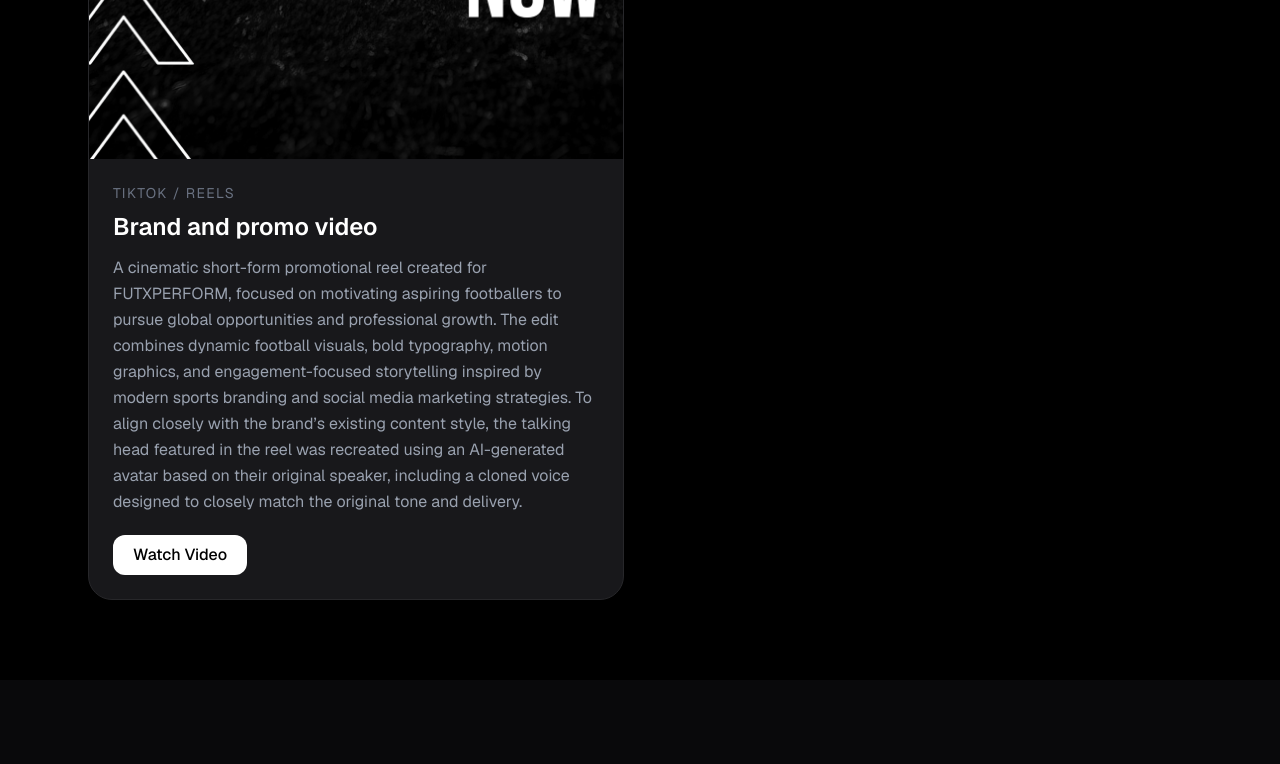
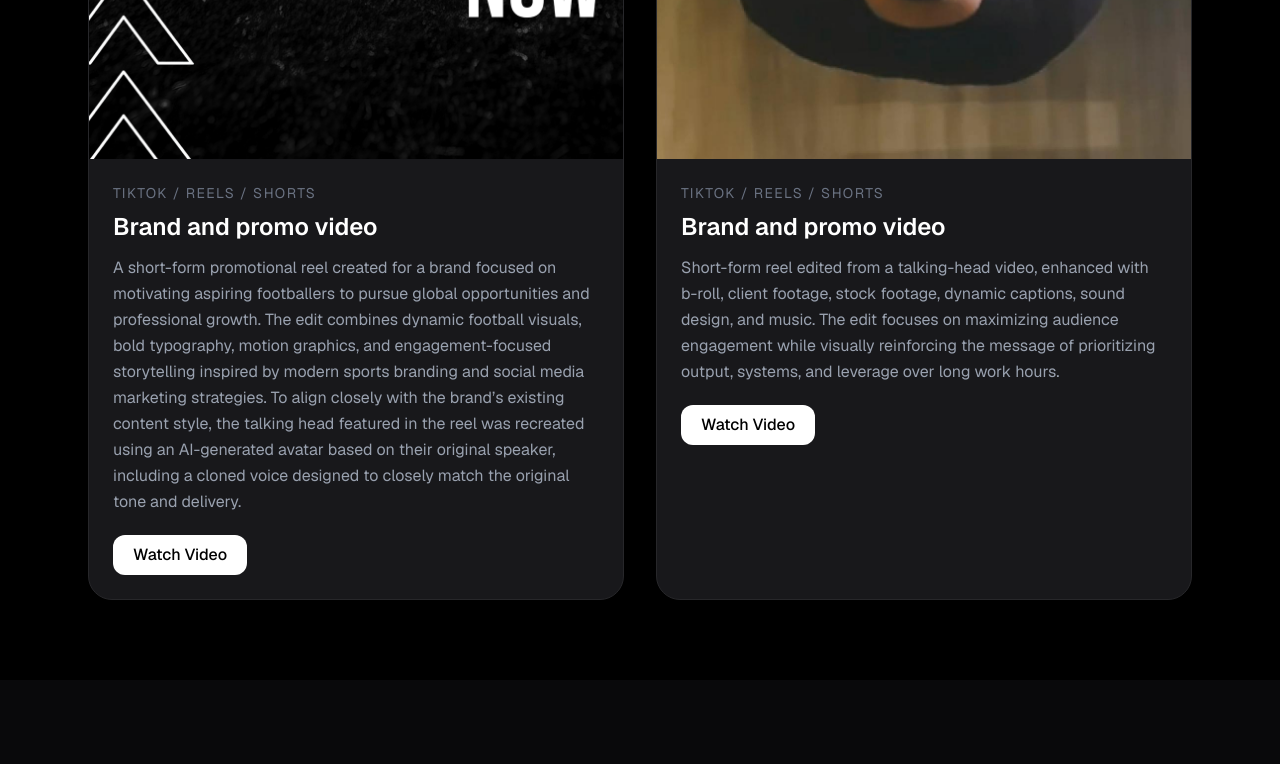
Before and after one commit to rovcuevas/rv-portfolio, a Next.js app: page / in a window 1280 px wide. Shown: the part 4039-4803 px from the top of the page. Built offline with nearby package versions, Linux system fonts and the light colour scheme.

Commit message:
Updated portfolio

```diff
--- a/src/app/page.js
+++ b/src/app/page.js
@@ -3,6 +3,7 @@
 import mtbImg from "../images/mtb.png";
 import ragleyImg from "../images/ragley.png";
 import kickstartImg from "../images/kickstart.png";
+import busyImg from "../images/busy.jpg";
 
 
 export default function PortfolioWebsite() {
@@ -39,7 +40,7 @@
 
     {
       title: "Pet Content Edit",
-      category: "Tiktok / Reels",
+      category: "Tiktok / Reels / Shorts",
       description:
         "A cinematic short-form reel featuring two curious outdoor cats exploring a peaceful garden, capturing cute and funny moments through smooth visuals and cozy natural lighting. Styled with a soft cinematic aesthetic and paired with a relaxing soundtrack, the video creates a wholesome and playful atmosphere perfect for TikTok and Reels.",
       image: ragleyImg,
@@ -49,13 +50,27 @@
 
     {
       title: "Brand and promo video",
-      category: "Tiktok / Reels",
+      category: "Tiktok / Reels / Shorts",
       description:
-        "A cinematic short-form promotional reel created for FUTXPERFORM, focused on motivating aspiring footballers to pursue global opportunities and professional growth. The edit combines dynamic football visuals, bold typography, motion graphics, and engagement-focused storytelling inspired by modern sports branding and social media marketing strategies. To align closely with the brand’s existing content style, the talking head featured in the reel was recreated using an AI-generated avatar based on their original speaker, including a cloned voice designed to closely match the original tone and delivery.",
+        "A short-form promotional reel created for a brand focused on motivating aspiring footballers to pursue global opportunities and professional growth. The edit combines dynamic football visuals, bold typography, motion graphics, and engagement-focused storytelling inspired by modern sports branding and social media marketing strategies. To align closely with the brand’s existing content style, the talking head featured in the reel was recreated using an AI-generated avatar based on their original speaker, including a cloned voice designed to closely match the original tone and delivery.",
       image: kickstartImg,
       link: "https://drive.google.com/file/d/1vsUjaMabX3OzKDrqnOys7uzmJI5kByEh/view?usp=sharing",
       vertical: true
     },
+
+    {
+      title: "Brand and promo video",
+      category: "Tiktok / Reels / Shorts",
+      description:
+        "Short-form reel edited from a talking-head video, enhanced with b-roll, client footage, stock footage, dynamic captions, sound design, and music. The edit focuses on maximizing audience engagement while visually reinforcing the message of prioritizing output, systems, and leverage over long work hours.",
+      image: busyImg,
+      link: "https://drive.google.com/file/d/1DujbbCitHpOp02Y3i2wCskt53VHRqIZB/view?usp=sharing",
+      vertical: true
+    },
+
+
+
+
 
 
   ];
```
Also changed, not shown: src/images/busy.jpg (added).
